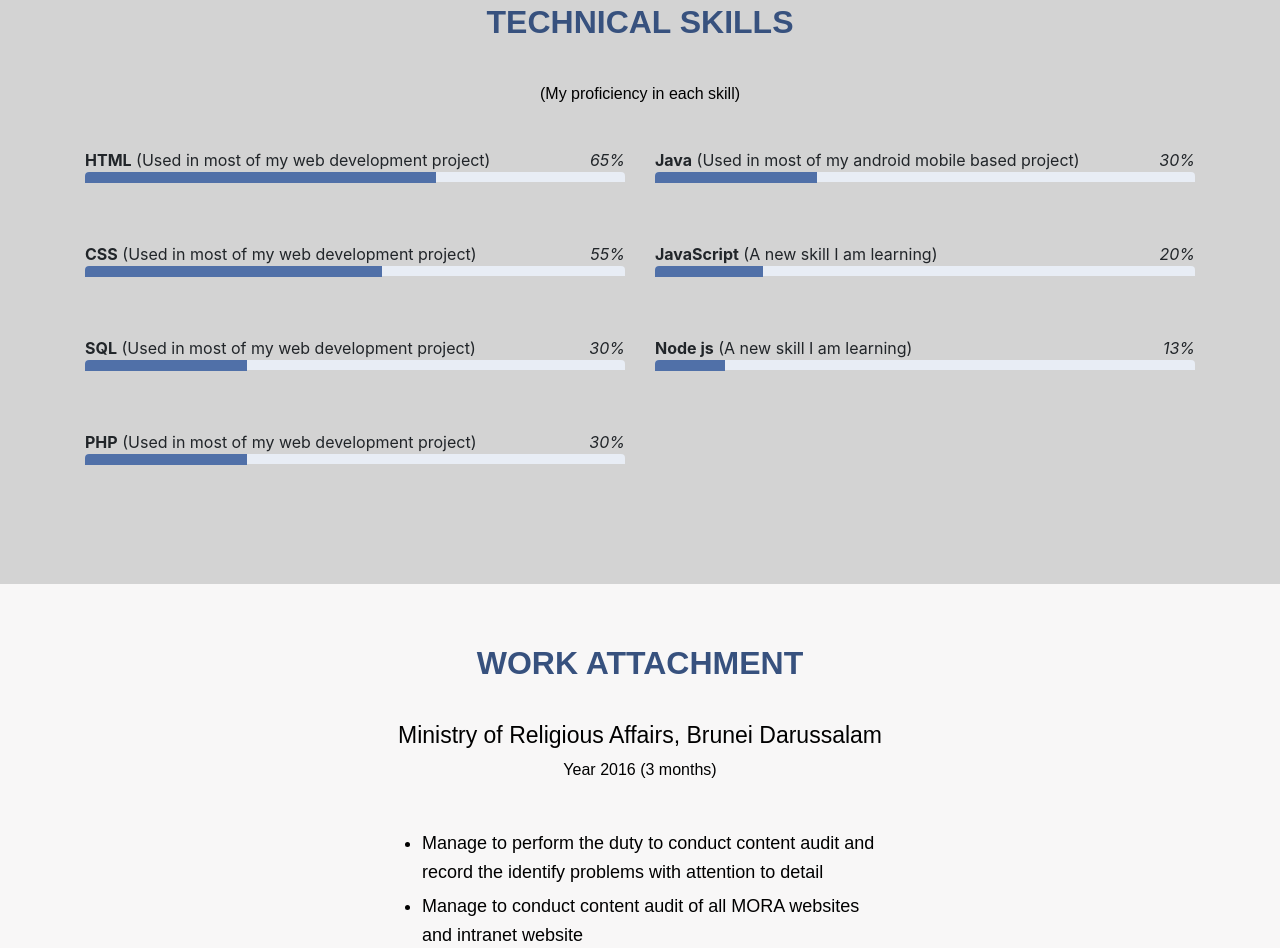
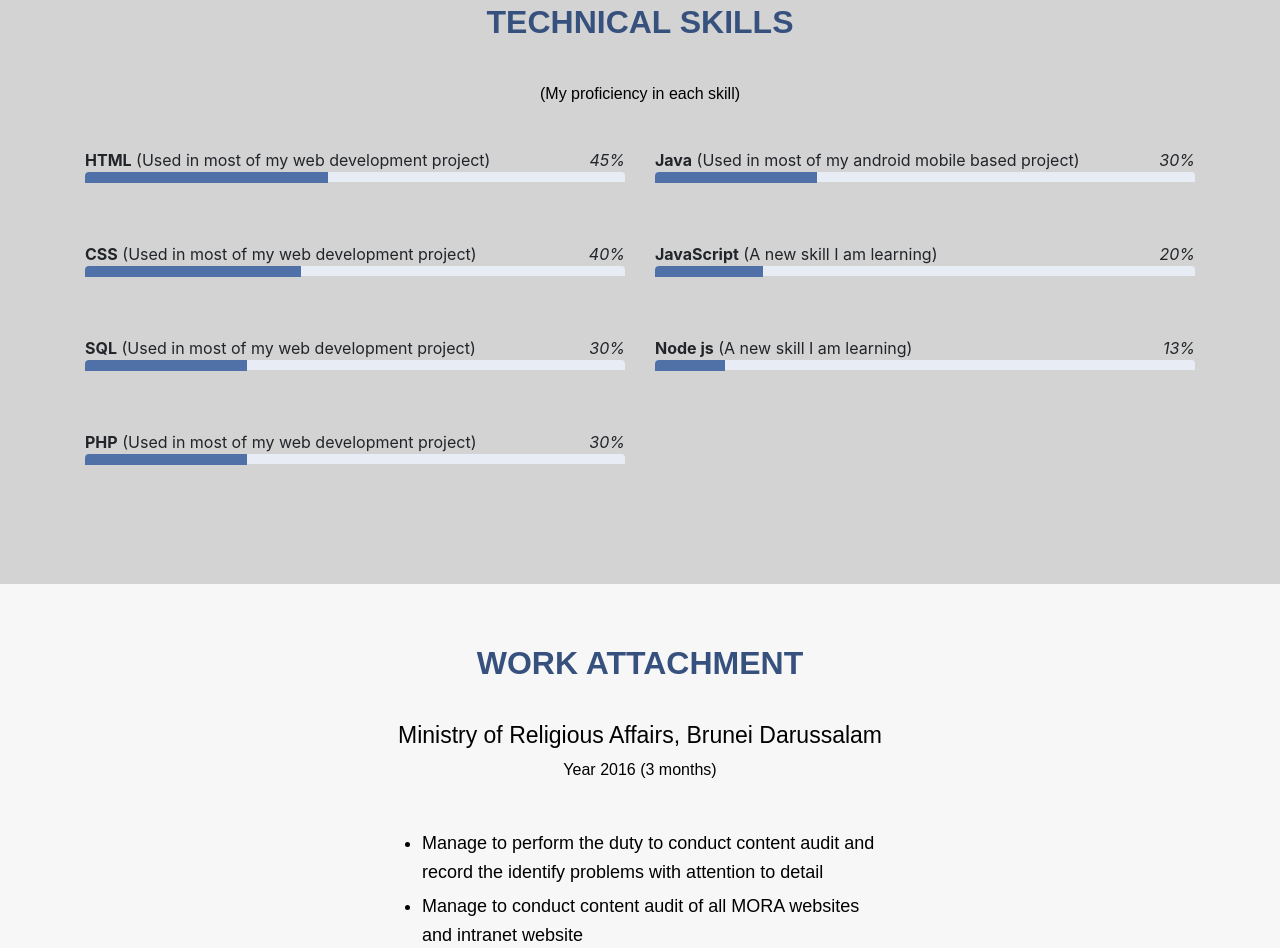
Before and after one commit to Hifdzullah/Profile-page, a website: page index.html in a window 1280 px wide. Shown: the part 1559-2507 px from the top of the page. Drawn offline with nearby package versions, Linux system fonts and the light colour scheme.

Commit message:
update technical skills

```diff
--- a/index.html
+++ b/index.html
@@ -270,17 +270,17 @@
           </div>
           <div class="col-lg-6 pt-4 pt-lg-15 ">
             <div class="skills-content">
-              <span class="skill"><strong>HTML</strong> (Used in most of my web development project) <i class="val" style="float:right">65%</i></span>
+              <span class="skill"><strong>HTML</strong> (Used in most of my web development project) <i class="val" style="float:right">45%</i></span>
               <div class="progress">
                 <div class="progress-bar-wrap">
-                  <div class="progress-bar" style="width: 65%;">
+                  <div class="progress-bar" style="width: 45%;">
                   </div>
                 </div>
               </div>
-              <span class="skill"><strong>CSS</strong> (Used in most of my web development project) <i class="val" style="float:right">55%</i></span>
+              <span class="skill"><strong>CSS</strong> (Used in most of my web development project) <i class="val" style="float:right">40%</i></span>
               <div class="progress">
                 <div class="progress-bar-wrap">
-                  <div class="progress-bar" style="width: 55%;">
+                  <div class="progress-bar" style="width: 40%;">
                   </div>
                 </div>
               </div>
```
